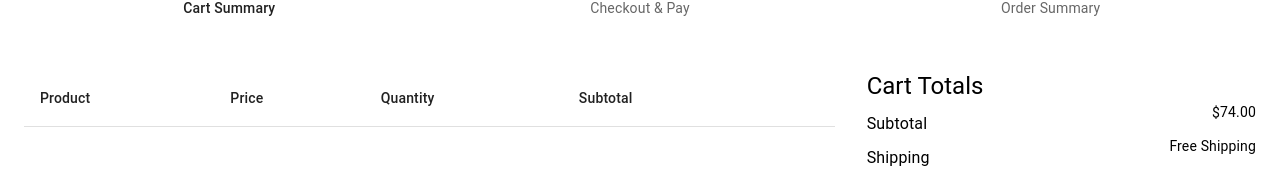
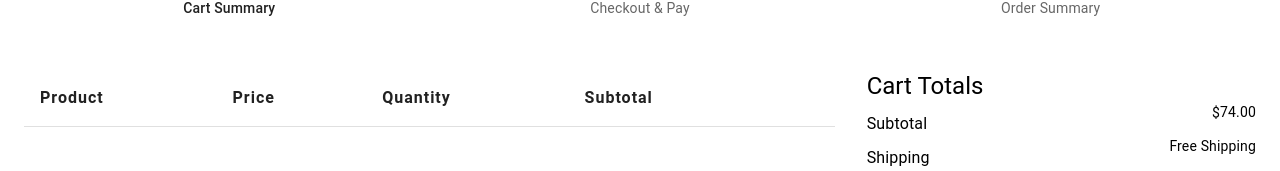
Before and after one commit to Jon-Felipe/hyperbooks, a React (Vite) app: page /cart in a window 1280 px wide. Shown: the part 126-297 px from the top of the page. Built offline with nearby package versions, Linux system fonts and the light colour scheme.

Commit message:
cart summary table head summary

```diff
--- a/src/components/CartSummary.tsx
+++ b/src/components/CartSummary.tsx
@@ -26,10 +26,42 @@ function CartSummary({}: Props) {
           <Table sx={{ minWidth: 650 }}>
             <TableHead>
               <TableRow>
-                <TableCell>Product</TableCell>
-                <TableCell>Price</TableCell>
-                <TableCell>Quantity</TableCell>
-                <TableCell>Subtotal</TableCell>
+                <TableCell
+                  sx={{
+                    fontWeight: 'bold',
+                    fontSize: '16px',
+                    letterSpacing: '1px',
+                  }}
+                >
+                  Product
+                </TableCell>
+                <TableCell
+                  sx={{
+                    fontWeight: 'bold',
+                    fontSize: '16px',
+                    letterSpacing: '1px',
+                  }}
+                >
+                  Price
+                </TableCell>
+                <TableCell
+                  sx={{
+                    fontWeight: 'bold',
+                    fontSize: '16px',
+                    letterSpacing: '1px',
+                  }}
+                >
+                  Quantity
+                </TableCell>
+                <TableCell
+                  sx={{
+                    fontWeight: 'bold',
+                    fontSize: '16px',
+                    letterSpacing: '1px',
+                  }}
+                >
+                  Subtotal
+                </TableCell>
                 <TableCell></TableCell>
               </TableRow>
             </TableHead>
```
